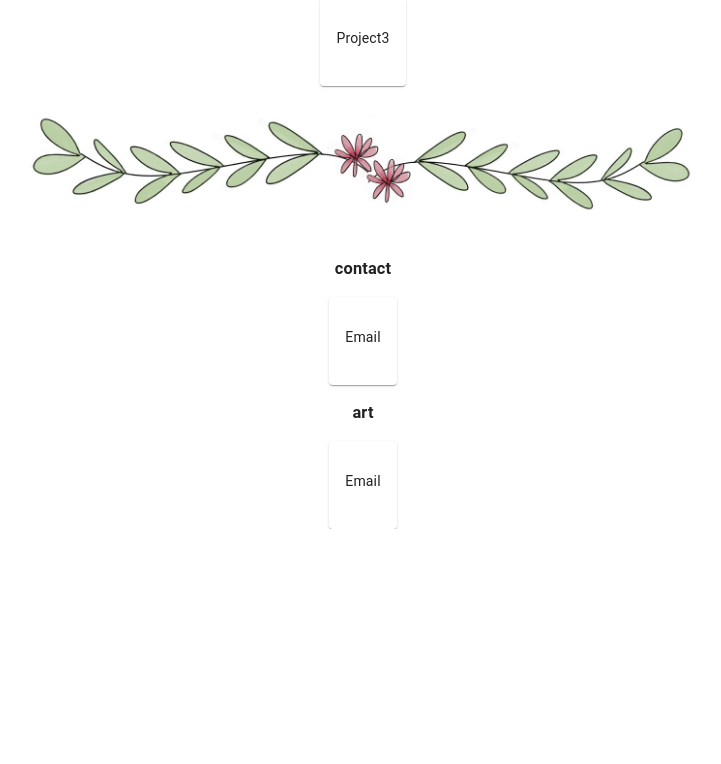
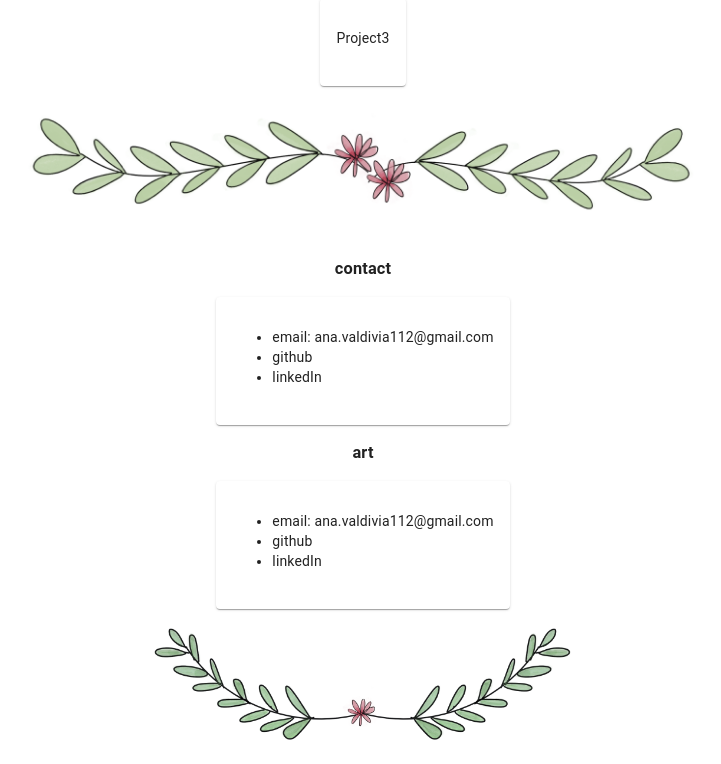
Before and after one commit to anabee/portfolio_react, a React (Create React App) app: page / in a window 1280 px wide. Shown: the part 1043-1807 px from the top of the page, without its empty margins (277-998 px from the left). Before the commit the page ends 1572 px from the top, so only its background shows below. Built offline with nearby package versions, Linux system fonts and the light colour scheme.

Commit message:
added bottom border

```diff
--- a/src/components/Contact/contactcard.js
+++ b/src/components/Contact/contactcard.js
@@ -8,9 +8,11 @@ const ContactCard = ()=> {
         <div>
             <Card>
                 <CardContent>
-                    <p>
-                        Email
-                    </p>
+                    <ul>
+                        <li>email: ana.valdivia112@gmail.com</li>
+                        <li>github</li>
+                        <li>linkedIn</li>
+                    </ul>
                 </CardContent>
             </Card>
         </div>
--- a/src/components/Contact/index.js
+++ b/src/components/Contact/index.js
@@ -43,6 +43,10 @@ const ContactSection = () => {
                 <Grid item xs={12}>
                   <ContactCard/>
                 </Grid>
+
+                <Grid item xs={12}>
+                    <img src="/../../bottomBorder.png" alt="leaves" className={classes.image}/>
+                </Grid>
             </Grid>
         </div>
     )
```
Also changed, not shown: public/bottomBorder.png (added).
